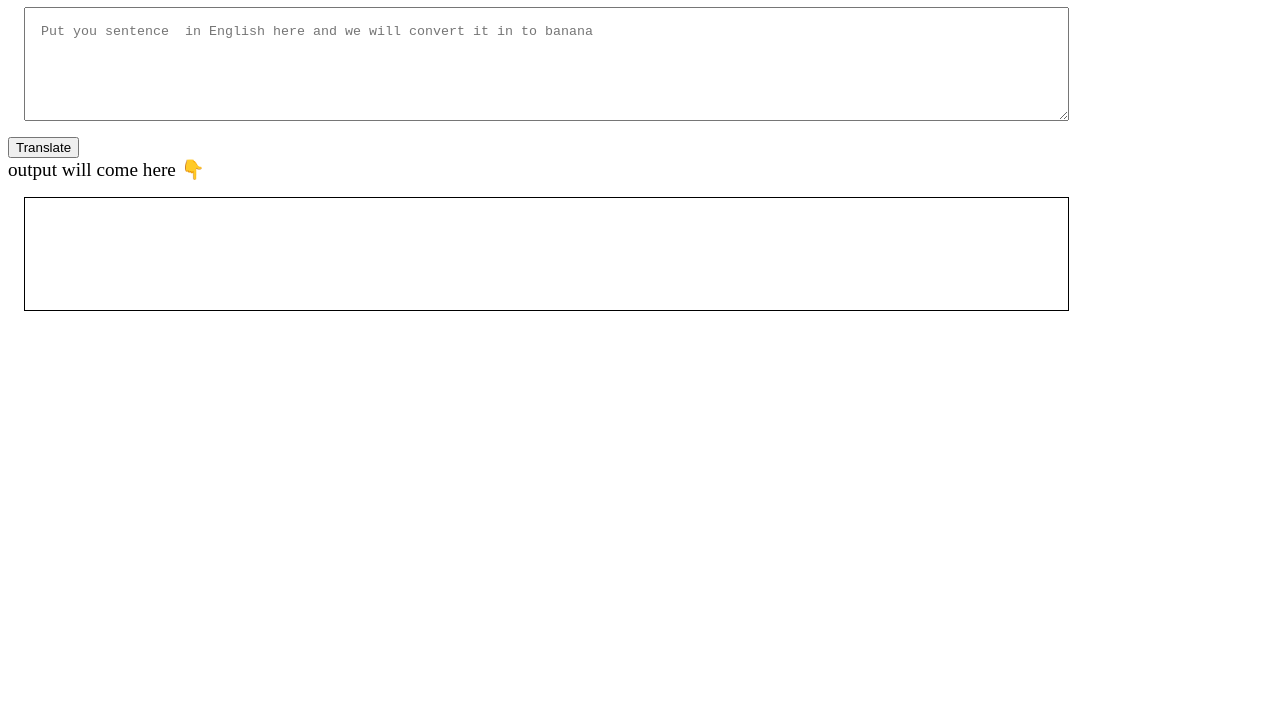
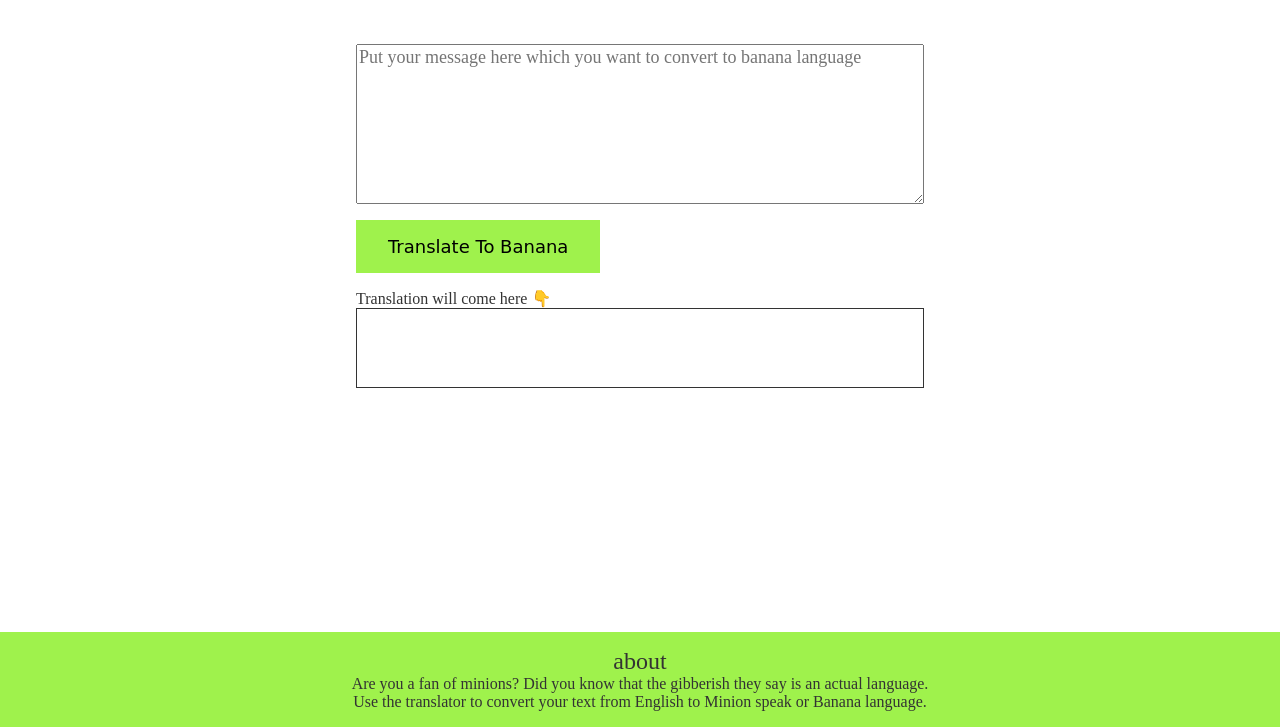
Before and after one commit to akshadjaiswal/banana-speak, a plain HTML site: page index.html in a window 1280 px wide. Shown: the part 73-800 px from the top of the page. Drawn offline with Linux system fonts and the light colour scheme.

Commit message:
touch-up

```diff
--- a/index.html
+++ b/index.html
@@ -1,36 +1,41 @@
+
 <!DOCTYPE html>
 <html lang="en">
+
 <head>
     <meta charset="UTF-8">
-    <meta http-equiv="X-UA-Compatible" content="IE=edge">
     <meta name="viewport" content="width=device-width, initial-scale=1.0">
-    <title>Banana Speak</title>
-    <style>
-        textarea{
-            width: 80%;
-            height: 10vh;
-            display: block;
-            margin: 1rem;
-            padding: 1rem;
-        }
-        #output{
-            border: 1px solid black;
-            height: 10vh;
-            margin: 1rem;
-            padding: 1rem;
-            width: 80%;
-        }
-    </style>
+    <title>banana talk</title>
+    <link href="style.css" rel="stylesheet">
+
 </head>
+
 <body>
-    <h1>Talk Bananaaaa</h1>
-    <textarea
-    id="txt-input"
-    placeholder="Put you sentence  in English here and we will convert it in to banana" ></textarea>
-    <button id="btn-translate">  Translate</button>
+    <nav>
+        <div style="font-size: 2rem; padding: 1rem;">
+            Banana talk
+        </div>
 
-    <div style="font-size:larger;">output will come here 👇</div>
-    <div id="output"></div>
-    <script src="app.js" type="text/javascript"></script>
+    </nav>
+    <main>
+        <textarea id="translate-input"
+            placeholder="Put your message here which you want to convert to banana language"></textarea>
+        <button id="translate-button"> Translate To Banana</button>
+        <div>Translation will come here 👇</div>
+
+        <div id="translate-output" style="padding: 1rem; font-size: large;"></div>
+
+
+    </main>
+
+
+    <footer>
+        <div style="font-size: x-large;">about</div>
+        <p>Are you a fan of minions? Did you know that the gibberish they say is an actual language. Use the translator
+            to convert your text from English to Minion speak or Banana language.</p>
+    </footer>
+
+    <script src="app.js" type="text/javascript"> </script>
 </body>
+
 </html>
--- /dev/null
+++ b/style.css
@@ -0,0 +1,70 @@
+/*@import url('https://fonts.googleapis.com/css2?family=Kalam&display=swap');*/
+
+* {
+    box-sizing: border-box;
+}
+
+:root {
+    --primary: #9ff24c;
+    --black: #333333;
+    --width-break:600px
+}
+
+body {
+    margin: 0;
+    color: #333333;
+}
+
+nav {
+    background-color: var(--primary);
+    text-align: center;
+}
+
+main {
+    margin: auto;
+    padding: 1rem;
+    max-width: var(--width-break);
+}
+
+textarea {
+    box-sizing: border-box;
+    display: block;
+    width: 100%;
+    min-height: 20vh;
+    margin-top: 2rem;
+    font-size: large;
+    font-family: inherit;
+}
+
+button {
+    background-color: var(--primary);
+    border: none;
+    margin: 1rem 0rem;
+    padding: 1rem 2rem;
+    font-family: 'Kalam', cursive;
+    font-size: large;
+}
+
+
+#translate-output {
+    box-sizing: border-box;
+    width: 100%;
+    min-height: 10vh;
+    max-height: 20vh;
+    overflow:scroll;
+    border: 1px solid var(--black);
+}
+
+footer {
+    position: fixed;
+    bottom: 0;
+    width: 100%;
+    padding: 1rem;
+    background-color: var(--primary);
+    text-align: center;
+}
+
+footer p {
+    max-width: var(--width-break);
+    margin: auto;
+}
```
